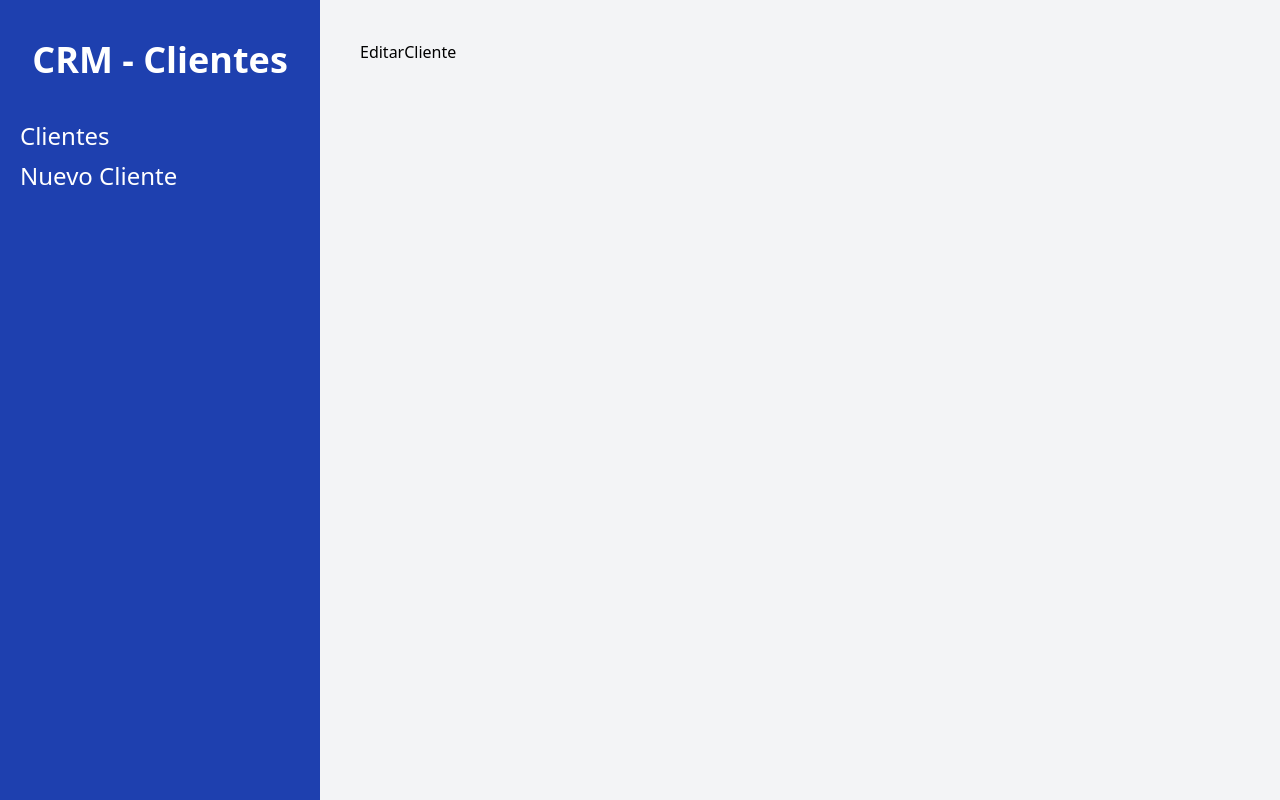
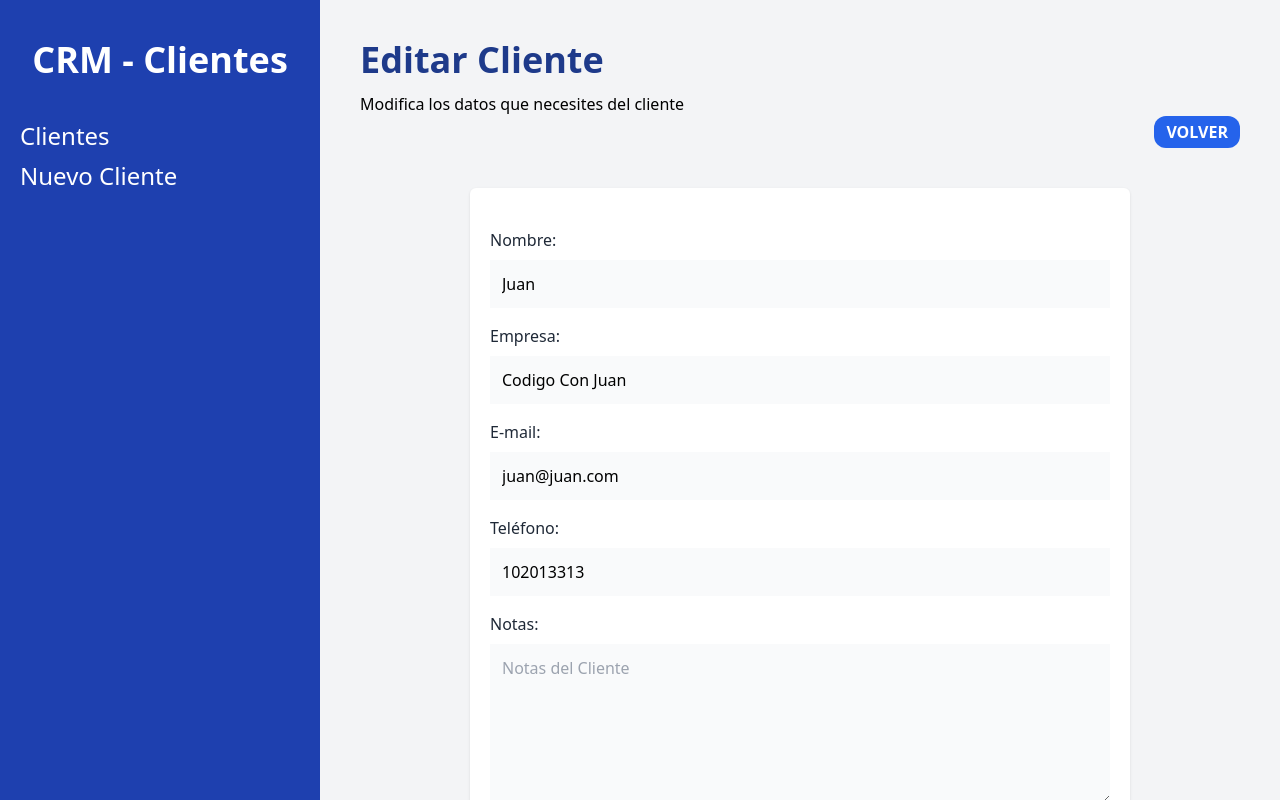
Before and after one commit to danielmateu/crm-react, a React (Vite) app: page /clientes/1/editar in a window 1280 px wide. Built offline with nearby package versions, Linux system fonts and the light colour scheme; data requests are answered from the project's data file.

Commit message:
autocompletando el formulario para editar

```diff
--- a/src/components/Formulario.jsx
+++ b/src/components/Formulario.jsx
@@ -14,6 +14,8 @@ const Formulario = ({cliente}) => {
                     className="mt-2 block w-full p-3 bg-gray-50"
                     placeholder="Nombre del Cliente"
                     name="nombre"
+                    defaultValue={cliente?.nombre}
+
                 />
             </div>
             <div className="mb-4">
@@ -27,6 +29,7 @@ const Formulario = ({cliente}) => {
                     className="mt-2 block w-full p-3 bg-gray-50"
                     placeholder="Empresa del Cliente"
                     name="empresa"
+                    defaultValue={cliente?.empresa}
                 />
             </div>
 
@@ -41,6 +44,7 @@ const Formulario = ({cliente}) => {
                     className="mt-2 block w-full p-3 bg-gray-50"
                     placeholder="Email del Cliente"
                     name="email"
+                    defaultValue={cliente?.email}
                 />
             </div>
 
@@ -55,6 +59,7 @@ const Formulario = ({cliente}) => {
                     className="mt-2 block w-full p-3 bg-gray-50"
                     placeholder="Teléfono del Cliente"
                     name="telefono"
+                    defaultValue={cliente?.telefono}
                 />
             </div>
 
@@ -70,6 +75,7 @@ const Formulario = ({cliente}) => {
                     className="mt-2 block w-full p-3 bg-gray-50 h-40 align-self"
                     placeholder="Notas del Cliente"
                     name="notas"
+                    defaultValue={cliente?.notas}
                 />
             </div>
         </>
--- a/src/main.jsx
+++ b/src/main.jsx
@@ -26,7 +26,8 @@ const router = createBrowserRouter([
       {
         path: '/clientes/nuevo',
         element: <NuevoCliente/>,
-        action: nuevoClienteAction
+        action: nuevoClienteAction,
+        errorElement: <ErrorPage/>
       },
       {
         path: '/clientes/:clienteId/editar',
--- a/src/pages/EditarCliente.jsx
+++ b/src/pages/EditarCliente.jsx
@@ -1,4 +1,8 @@
+import { Form, useLoaderData, useNavigate } from "react-router-dom";
 import { obtenerCliente } from "../../data/clientes"
+import Error from "../components/Error";
+import Formulario from "../components/Formulario";
+
 
 
 
@@ -14,10 +18,48 @@ export async function loader({ params }) {
 
 const EditarCliente = () => {
 
+    const navigate = useNavigate();
+    const cliente = useLoaderData()
+    // console.log(cliente);
 
 
     return (
-        <div>EditarCliente</div>
+
+        <>
+            <h1 className="font-black text-4xl text-blue-900">Editar Cliente</h1>
+            <p className="mt-3">Modifica los datos que necesites del cliente</p>
+
+            <div className="flex justify-end">
+                <button
+                    onClick={() => navigate('/')}
+                    className="bg-blue-600 text-white hover:text-gray-800 px-3 py-1 rounded-xl font-bold uppercase hover:bg-blue-400 ease-in duration-200">
+                    Volver
+                </button>
+            </div>
+
+            <div className="bg-white shadow hover:shadow-none ease-in duration-200 rounded-md md:w-3/4 mx-auto px-5 py-10 my-10">
+                {/* <Formulario/> */}
+
+                {/* {errores?.length && errores.map((error, i) =>(
+                    <Error key={i}>{error}</Error>
+                ))} */}
+
+                <Form
+                    method="post"
+                    noValidate
+                    >
+
+                    <Formulario
+                        cliente={cliente}/>
+
+                    <input
+                        value='Resitrar cliente'
+                        type="submit"
+                        className="mt-5 w-full bg-blue-600 hover:bg-blue-400 font-bold text-white hover:text-gray-800 ease-in duration-200 rounded-md p-4" />
+
+                </Form>
+            </div>
+        </>
     )
 }
 
```
